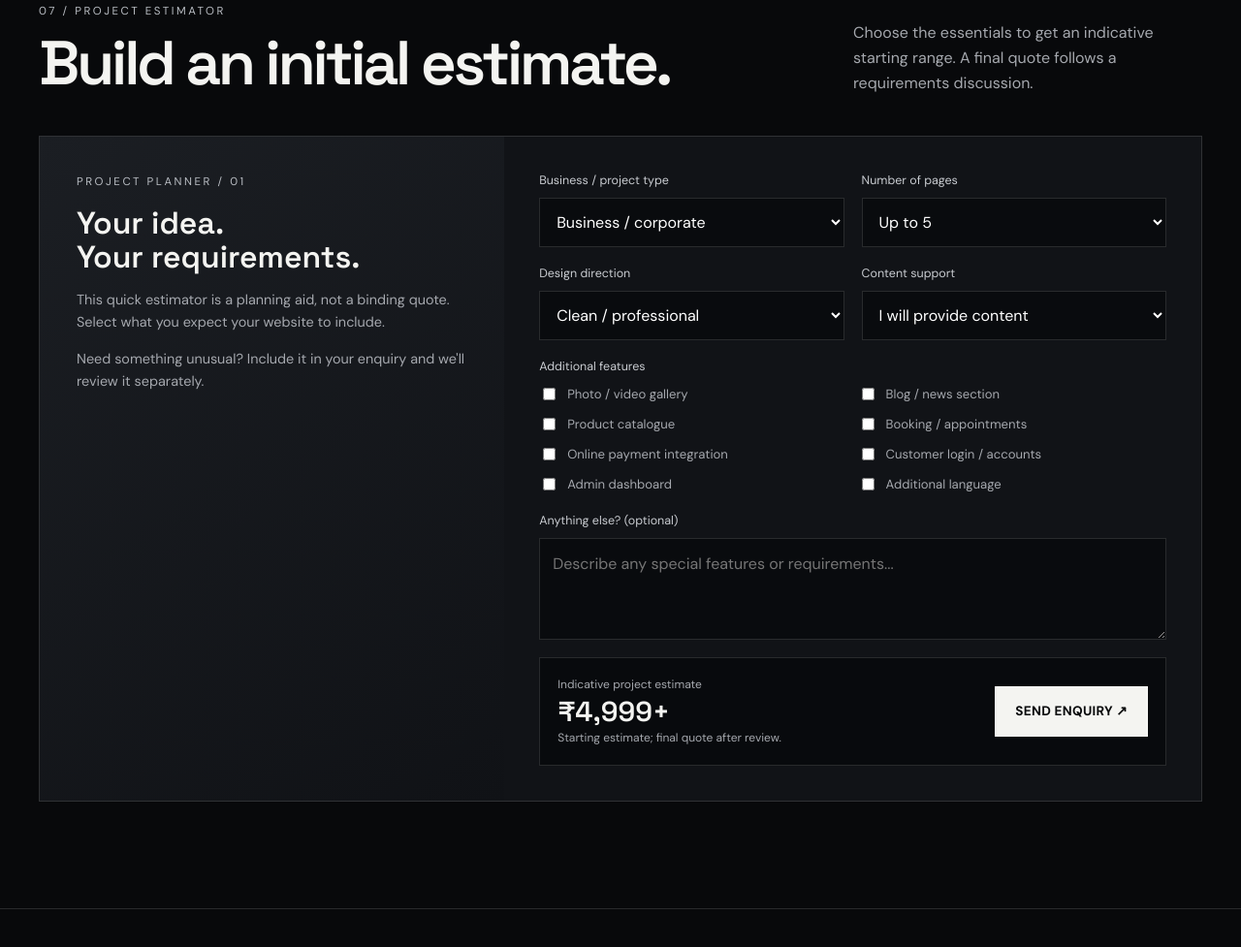
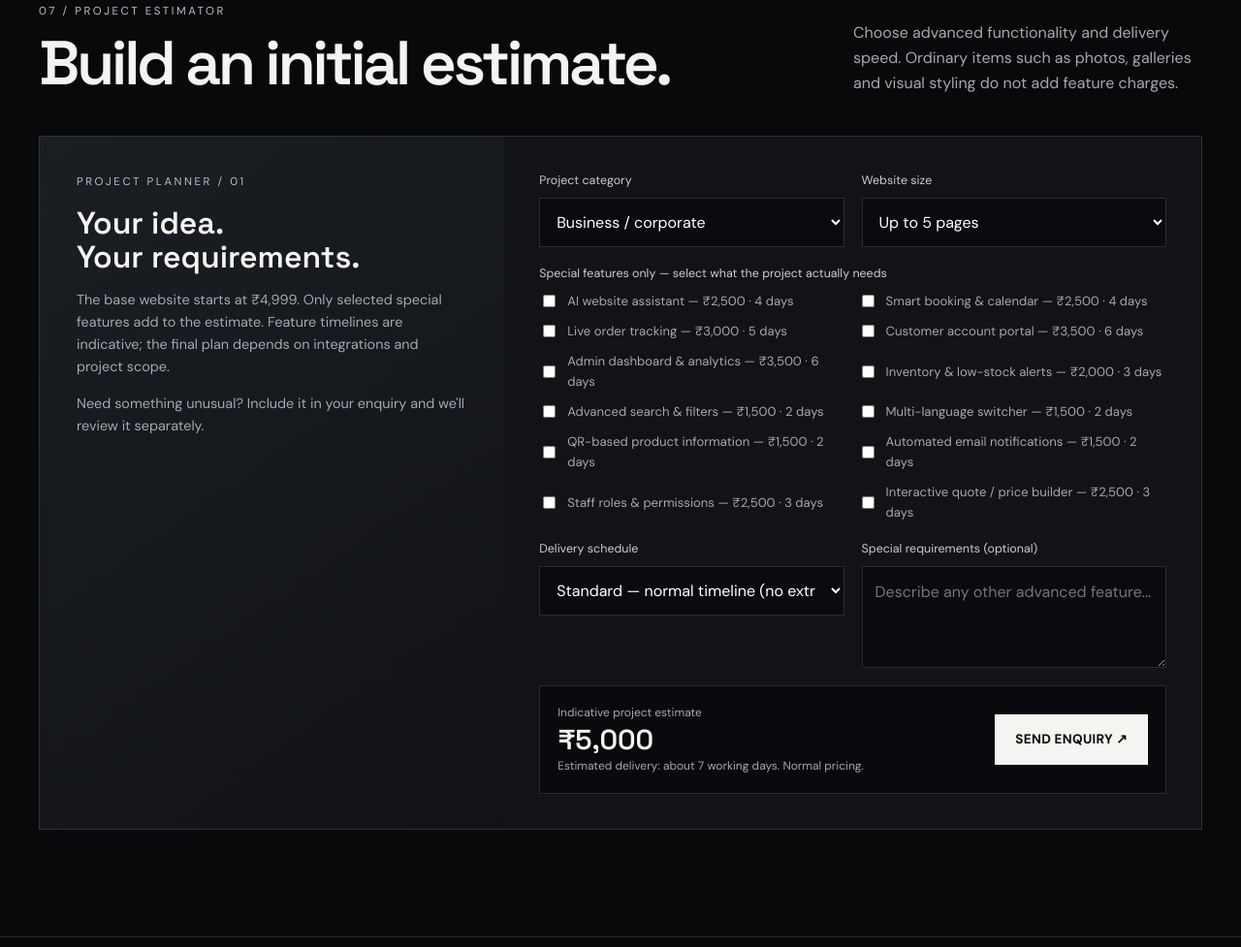
Before and after one commit to Captain715/Captain-715-Universe-, a plain HTML site: page index.html in a window 1280 px wide. Shown: the part 5566-6543 px from the top of the page at 97% size. Drawn offline with Linux system fonts and the light colour scheme.

Commit message:
Upgrade estimator with special features and delivery timelines

```diff
--- a/index.html
+++ b/index.html
@@ -113,26 +113,29 @@
 
     <section class="section" id="estimate">
       <div class="wrap">
-        <div class="section-head reveal"><div><div class="eyebrow">07 / Project estimator</div><h2>Build an initial estimate.</h2></div><p>Choose the essentials to get an indicative starting range. A final quote follows a requirements discussion.</p></div>
+        <div class="section-head reveal"><div><div class="eyebrow">07 / Project estimator</div><h2>Build an initial estimate.</h2></div><p>Choose advanced functionality and delivery speed. Ordinary items such as photos, galleries and visual styling do not add feature charges.</p></div>
         <div class="calculator reveal">
-          <div class="calc-intro"><div class="eyebrow">Project planner / 01</div><h3>Your idea.<br>Your requirements.</h3><p>This quick estimator is a planning aid, not a binding quote. Select what you expect your website to include.</p><p>Need something unusual? Include it in your enquiry and we'll review it separately.</p></div>
+          <div class="calc-intro"><div class="eyebrow">Project planner / 01</div><h3>Your idea.<br>Your requirements.</h3><p>The base website starts at ₹4,999. Only selected special features add to the estimate. Feature timelines are indicative; the final plan depends on integrations and project scope.</p><p>Need something unusual? Include it in your enquiry and we'll review it separately.</p></div>
           <form class="calc-form" id="estimateForm">
-            <div class="field"><label for="kind">Business / project type</label><select id="kind"><option value="business">Business / corporate</option><option value="portfolio">Portfolio / personal</option><option value="hospitality">Hospitality / restaurant</option><option value="wellness">Healthcare / wellness</option><option value="education">Education</option><option value="store">Online store</option><option value="other">Other</option></select></div>
-            <div class="field"><label for="pages">Number of pages</label><select id="pages"><option value="5">Up to 5</option><option value="8">6–8</option><option value="12">9–12</option><option value="16">13–16</option><option value="20">More than 16</option></select></div>
-            <div class="field"><label for="design">Design direction</label><select id="design"><option value="0">Clean / professional</option><option value="1500">Premium / highly visual</option><option value="3000">Highly custom experience</option></select></div>
-            <div class="field"><label for="content">Content support</label><select id="content"><option value="0">I will provide content</option><option value="1000">Help with text and structure</option><option value="2000">Text plus image sourcing</option></select></div>
-            <div class="field full"><label>Additional features</label><div class="checks">
-              <label><input type="checkbox" value="1000"> Photo / video gallery</label>
-              <label><input type="checkbox" value="1500"> Blog / news section</label>
-              <label><input type="checkbox" value="2500"> Product catalogue</label>
-              <label><input type="checkbox" value="3500"> Booking / appointments</label>
-              <label><input type="checkbox" value="5000"> Online payment integration</label>
-              <label><input type="checkbox" value="5000"> Customer login / accounts</label>
-              <label><input type="checkbox" value="6000"> Admin dashboard</label>
-              <label><input type="checkbox" value="3000"> Additional language</label>
+            <div class="field"><label for="kind">Project category</label><select id="kind"><option>Business / corporate</option><option>Online store</option><option>Healthcare / wellness</option><option>Education</option><option>Hospitality</option><option>Custom web application</option><option>Other</option></select></div>
+            <div class="field"><label for="pages">Website size</label><select id="pages"><option value="0">Up to 5 pages</option><option value="900">6–10 pages (+₹900)</option><option value="1800">11–15 pages (+₹1,800)</option><option value="3000">16–25 pages (+₹3,000)</option></select></div>
+            <div class="field full"><label>Special features only — select what the project actually needs</label><div class="checks">
+              <label><input type="checkbox" data-price="2500" data-days="4"> AI website assistant — ₹2,500 · 4 days</label>
+              <label><input type="checkbox" data-price="2500" data-days="4"> Smart booking & calendar — ₹2,500 · 4 days</label>
+              <label><input type="checkbox" data-price="3000" data-days="5"> Live order tracking — ₹3,000 · 5 days</label>
+              <label><input type="checkbox" data-price="3500" data-days="6"> Customer account portal — ₹3,500 · 6 days</label>
+              <label><input type="checkbox" data-price="3500" data-days="6"> Admin dashboard & analytics — ₹3,500 · 6 days</label>
+              <label><input type="checkbox" data-price="2000" data-days="3"> Inventory & low-stock alerts — ₹2,000 · 3 days</label>
+              <label><input type="checkbox" data-price="1500" data-days="2"> Advanced search & filters — ₹1,500 · 2 days</label>
+              <label><input type="checkbox" data-price="1500" data-days="2"> Multi-language switcher — ₹1,500 · 2 days</label>
+              <label><input type="checkbox" data-price="1500" data-days="2"> QR-based product information — ₹1,500 · 2 days</label>
+              <label><input type="checkbox" data-price="1500" data-days="2"> Automated email notifications — ₹1,500 · 2 days</label>
+              <label><input type="checkbox" data-price="2500" data-days="3"> Staff roles & permissions — ₹2,500 · 3 days</label>
+              <label><input type="checkbox" data-price="2500" data-days="3"> Interactive quote / price builder — ₹2,500 · 3 days</label>
             </div></div>
-            <div class="field full"><label for="notes">Anything else? (optional)</label><textarea id="notes" rows="3" placeholder="Describe any special features or requirements..."></textarea></div>
-            <div class="estimate"><div><span>Indicative project estimate</span><strong id="estimateValue">₹4,999+</strong><span id="estimateNote">Starting estimate; final quote after review.</span></div><button class="btn" type="submit">SEND ENQUIRY ↗</button></div>
+            <div class="field"><label for="speed">Delivery schedule</label><select id="speed"><option value="1" data-label="Standard / normal timeline">Standard — normal timeline (no extra charge)</option><option value="1.3" data-label="Fast-track delivery">Fast-track — shorter timeline (+30%)</option><option value="1.6" data-label="Urgent delivery">Urgent — priority timeline (+60%)</option><option value="1" data-label="Flexible timeline">Flexible — extra time, normal price</option></select></div>
+            <div class="field"><label for="notes">Special requirements (optional)</label><textarea id="notes" rows="3" placeholder="Describe any other advanced feature..."></textarea></div>
+            <div class="estimate"><div><span>Indicative project estimate</span><strong id="estimateValue">₹4,999</strong><span id="estimateNote">Estimated build time: about 7 working days.</span></div><button class="btn" type="submit">SEND ENQUIRY ↗</button></div>
           </form>
         </div>
       </div>
@@ -185,9 +188,9 @@
     const observer=new IntersectionObserver(entries=>entries.forEach(entry=>{if(entry.isIntersecting){entry.target.classList.add('visible');observer.unobserve(entry.target);}}),{threshold:.12});
     document.querySelectorAll('.reveal').forEach(el=>observer.observe(el));
     const form=document.getElementById('estimateForm'),valueEl=document.getElementById('estimateValue');
-    function estimate(){let total=4999;const pages=Number(document.getElementById('pages').value);total+=Math.max(0,pages-5)*450;total+=Number(document.getElementById('design').value);total+=Number(document.getElementById('content').value);form.querySelectorAll('input[type=checkbox]:checked').forEach(c=>total+=Number(c.value));valueEl.textContent='₹'+total.toLocaleString('en-IN')+'+';return total;}
+    function estimate(){const base=4999;let subtotal=base+Number(document.getElementById('pages').value);let extraDays=0;const selected=[...form.querySelectorAll('input[type=checkbox]:checked')];selected.forEach(item=>{subtotal+=Number(item.dataset.price);extraDays+=Number(item.dataset.days);});const speed=document.getElementById('speed');const multiplier=Number(speed.value);const total=Math.round(subtotal*multiplier/100)*100;const days=7+extraDays;const factor=multiplier===1.6?.65:multiplier===1.3?.8:1;const delivery=Math.max(3,Math.ceil(days*factor));valueEl.textContent='₹'+total.toLocaleString('en-IN');document.getElementById('estimateNote').textContent='Estimated delivery: about '+delivery+' working days. '+(multiplier>1?'Includes faster-delivery charge.':'Normal pricing.');return {total,days:delivery,selected,speed:speed.selectedOptions[0].text};}
     form.addEventListener('change',estimate);
-    form.addEventListener('submit',e=>{e.preventDefault();const total=estimate();const checked=[...form.querySelectorAll('input[type=checkbox]:checked')].map(x=>x.parentElement.textContent.trim());const subject=encodeURIComponent('Website project enquiry — Captain 715 Universe');const body=encodeURIComponent('Hello Captain 715 Universe,\n\nI would like to discuss a website project.\n\nProject type: '+document.getElementById('kind').selectedOptions[0].text+'\nPages: '+document.getElementById('pages').selectedOptions[0].text+'\nDesign: '+document.getElementById('design').selectedOptions[0].text+'\nContent: '+document.getElementById('content').selectedOptions[0].text+'\nFeatures: '+(checked.join(', ')||'None selected')+'\nAdditional requirements: '+(document.getElementById('notes').value||'Not specified')+'\nIndicative estimate: ₹'+total.toLocaleString('en-IN')+'+\n\nPlease contact me to discuss the final scope and quote.');window.location.href='mailto:Captain715.Universe@gmail.com?subject='+subject+'&body='+body;});
+    form.addEventListener('submit',e=>{e.preventDefault();const result=estimate();const checked=result.selected.map(x=>x.parentElement.textContent.trim());const subject=encodeURIComponent('Website project enquiry — Captain 715 Universe');const body=encodeURIComponent('Hello Captain 715 Universe,\n\nI would like to discuss a website project.\n\nProject type: '+document.getElementById('kind').selectedOptions[0].text+'\nWebsite size: '+document.getElementById('pages').selectedOptions[0].text+'\nSpecial features: '+(checked.join(', ')||'No special features selected')+'\nDelivery schedule: '+result.speed+'\nEstimated time: '+result.days+' working days\nOther requirements: '+(document.getElementById('notes').value||'Not specified')+'\nIndicative estimate: ₹'+result.total.toLocaleString('en-IN')+'\n\nPlease contact me to confirm the scope, timeline and final quote.');window.location.href='mailto:Captain715.Universe@gmail.com?subject='+subject+'&body='+body;});
     estimate();
   </script>
 </body>
```
